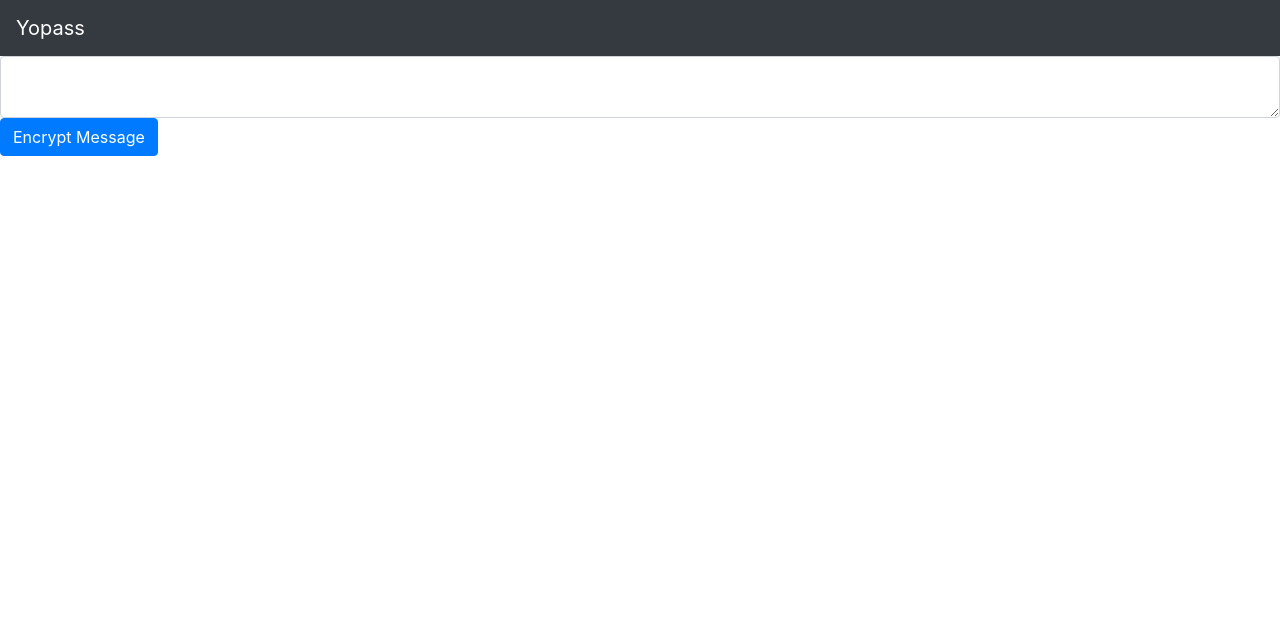
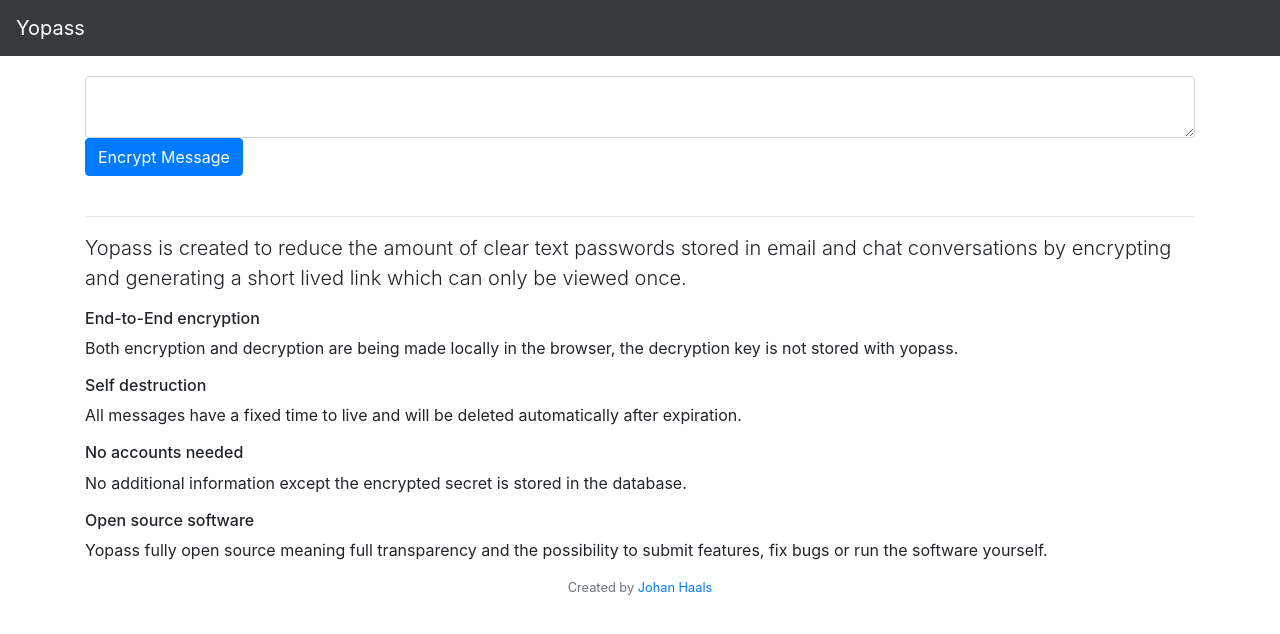
Before and after one commit to jhaals/temp, a React (Create React App) app: page / in a window 1280 px wide. Shown: the top 634 px of the page. Built offline with nearby package versions, Linux system fonts and the light colour scheme.

Commit message:
Update layout

```diff
--- a/src/App.tsx
+++ b/src/App.tsx
@@ -1,6 +1,6 @@
 import * as React from 'react';
 import { HashRouter as Router, Route } from 'react-router-dom';
-import { Navbar, NavbarBrand } from 'reactstrap';
+import { Col, Container, Navbar, NavbarBrand, Row } from 'reactstrap';
 
 import './App.css';
 import Create from './Create';
@@ -15,14 +15,63 @@
               <NavbarBrand href="/">Yopass</NavbarBrand>
             </Navbar>
           </div>
-
-          <div>
-            <Route path="/" exact={true} component={Create} />
-          </div>
+          <Container className="margin">
+            <Row>
+              <Col ml="auto">
+                <Route path="/" exact={true} component={Create} />
+              </Col>
+            </Row>
+          </Container>
+          <Features />
+          <Attribution />
         </div>
       </Router>
     );
   }
 }
 
+const Features = () => {
+  return (
+    <Container className="features">
+      <hr />
+      <p className="lead">
+        {' '}
+        Yopass is created to reduce the amount of clear text passwords stored in
+        email and chat conversations by encrypting and generating a short lived
+        link which can only be viewed once.
+      </p>
+      <p />
+      <h6>End-to-End encryption</h6>
+      <p>
+        Both encryption and decryption are being made locally in the browser,
+        the decryption key is not stored with yopass.
+      </p>
+      <h6>Self destruction</h6>
+      <p>
+        All messages have a fixed time to live and will be deleted automatically
+        after expiration.
+      </p>
+      <h6>No accounts needed</h6>
+      <p>
+        No additional information except the encrypted secret is stored in the
+        database.
+      </p>
+      <h6>Open source software</h6>
+      <p>
+        Yopass fully open source meaning full transparency and the possibility
+        to submit features, fix bugs or run the software yourself.
+      </p>
+    </Container>
+  );
+};
+
+const Attribution = () => {
+  return (
+    <Container className="text-center">
+      <div className="text-muted small">
+        Created by <a href="https://github.com/jhaals/yopass">Johan Haals</a>
+      </div>
+    </Container>
+  );
+};
 export default App;
```
